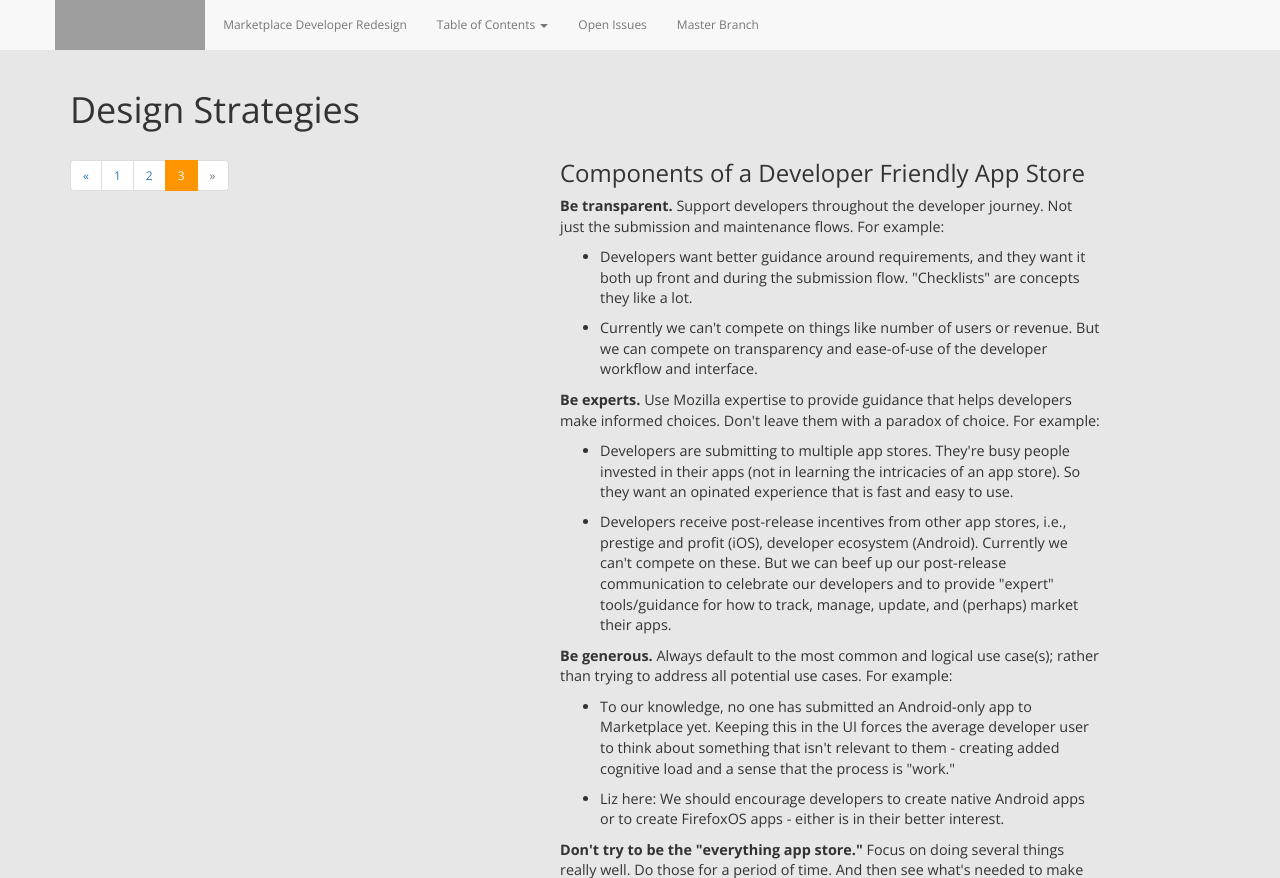
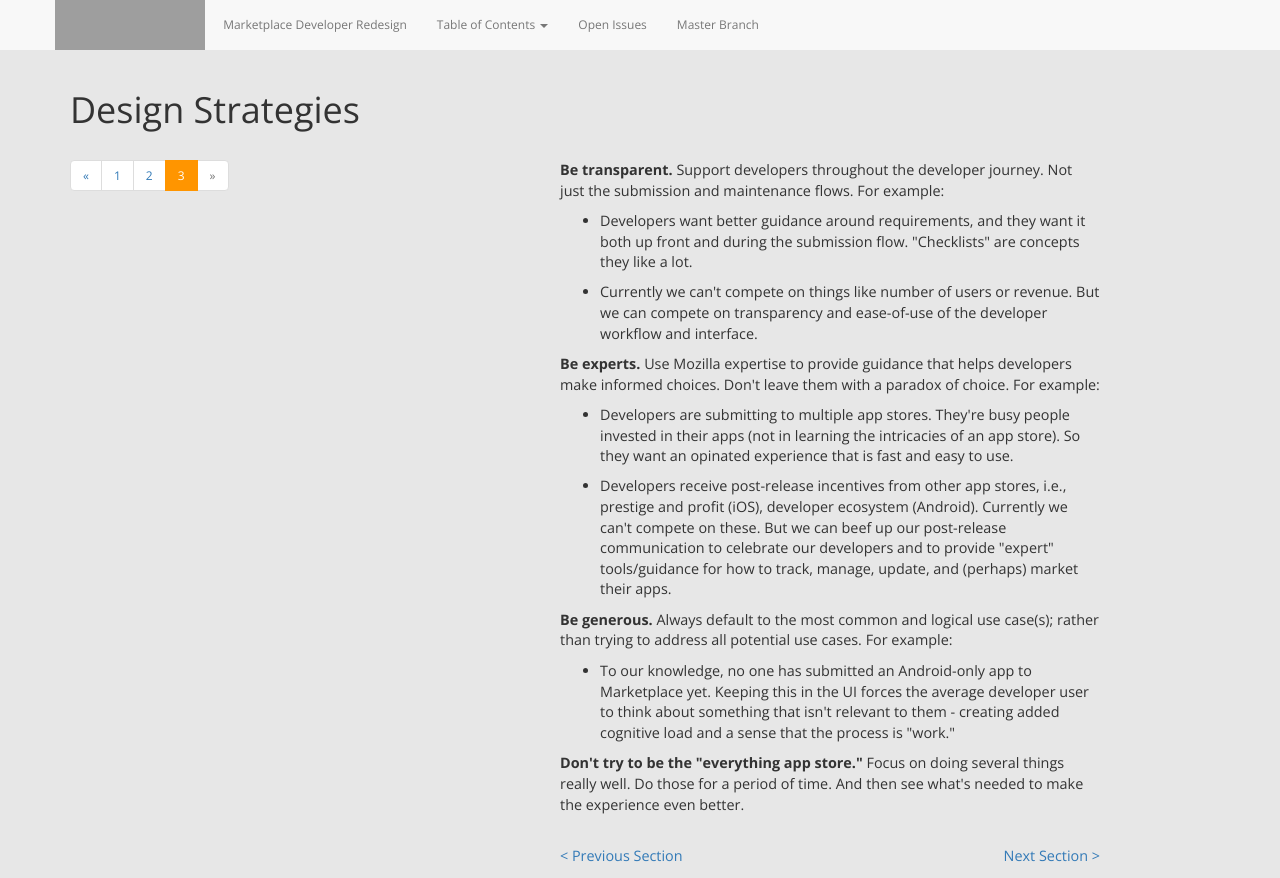
Before and after one commit to MarketplaceUX/devhub-redesign, a Jekyll site: the page built from second_3.html, in a window 1280 px wide and 900 px high, cut to the strip 0-878 px from the top of the window. Built offline with Jekyll 4.4.1, drawn with Linux system fonts in a browser that asks for light colours; nearby versions of some CDN libraries; grey boxes are pictures that could not be loaded.

Commit message:
cleanup design strategy pg

```diff
--- a/second_3.html
+++ b/second_3.html
@@ -16,9 +16,7 @@ multisequence: second_3
 
 	<div class="col-sm-6 col-md-6 col-lg-6 col-lg-offset-1">
 
-		<h3>Components of a Developer Friendly App Store</h3>
-
-		<p class="longText"><b>Be transparent.</b> Support developers throughout the developer journey. Not just the submission and maintenance flows. For example:</p>
+		<p class="longText"><br/><b>Be transparent.</b> Support developers throughout the developer journey. Not just the submission and maintenance flows. For example:</p>
 		<ul class="longText">
 
 			<li>Developers want better guidance around requirements, and they want it both up front and during the submission flow. "Checklists" are concepts they like a lot.</li>
@@ -41,8 +39,6 @@ multisequence: second_3
 
 			<li>To our knowledge, no one has submitted an Android-only app to Marketplace yet. Keeping this in the UI forces the average developer user to think about something that isn't relevant to them - creating added cognitive load and a sense that the process is "work."</li>
 
-			<li>Liz here: We should encourage developers to create native Android apps or to create FirefoxOS apps - either is in their better interest.</li>
-
 		</ul>
 
 
```
